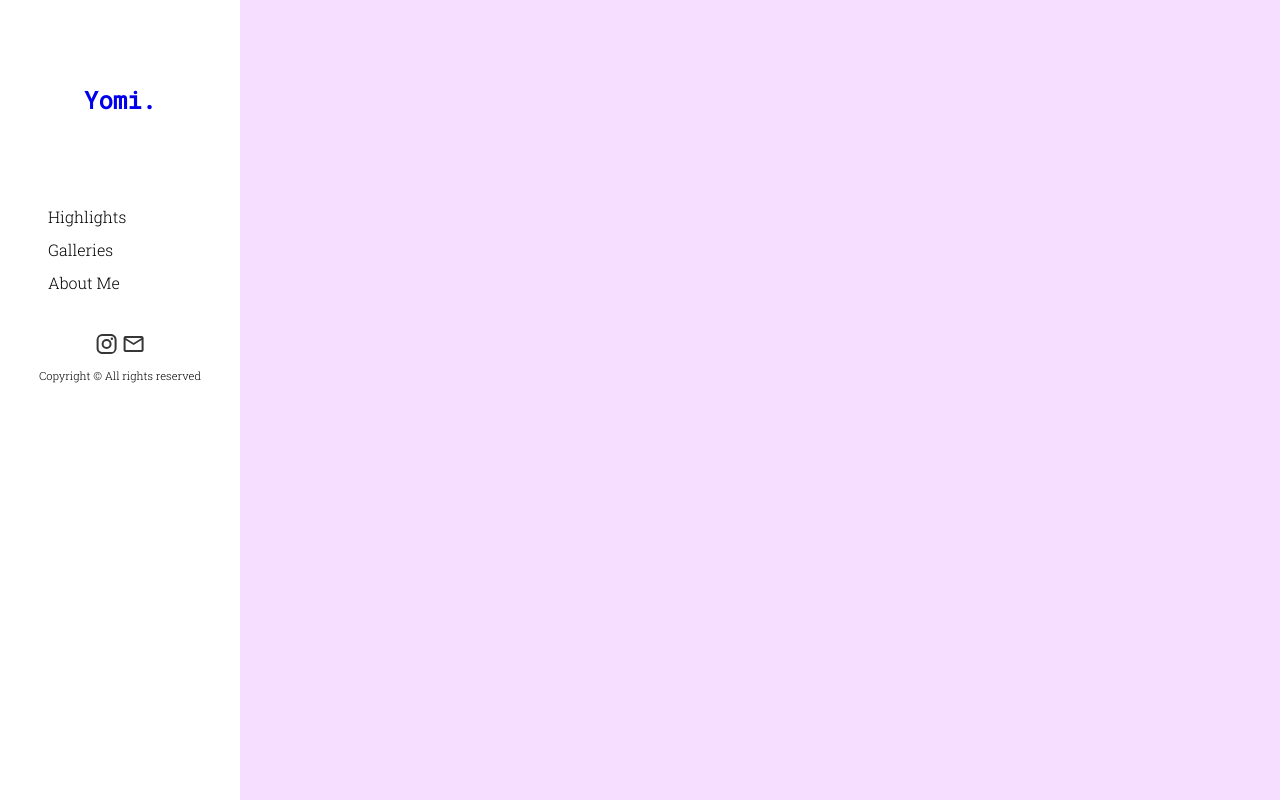
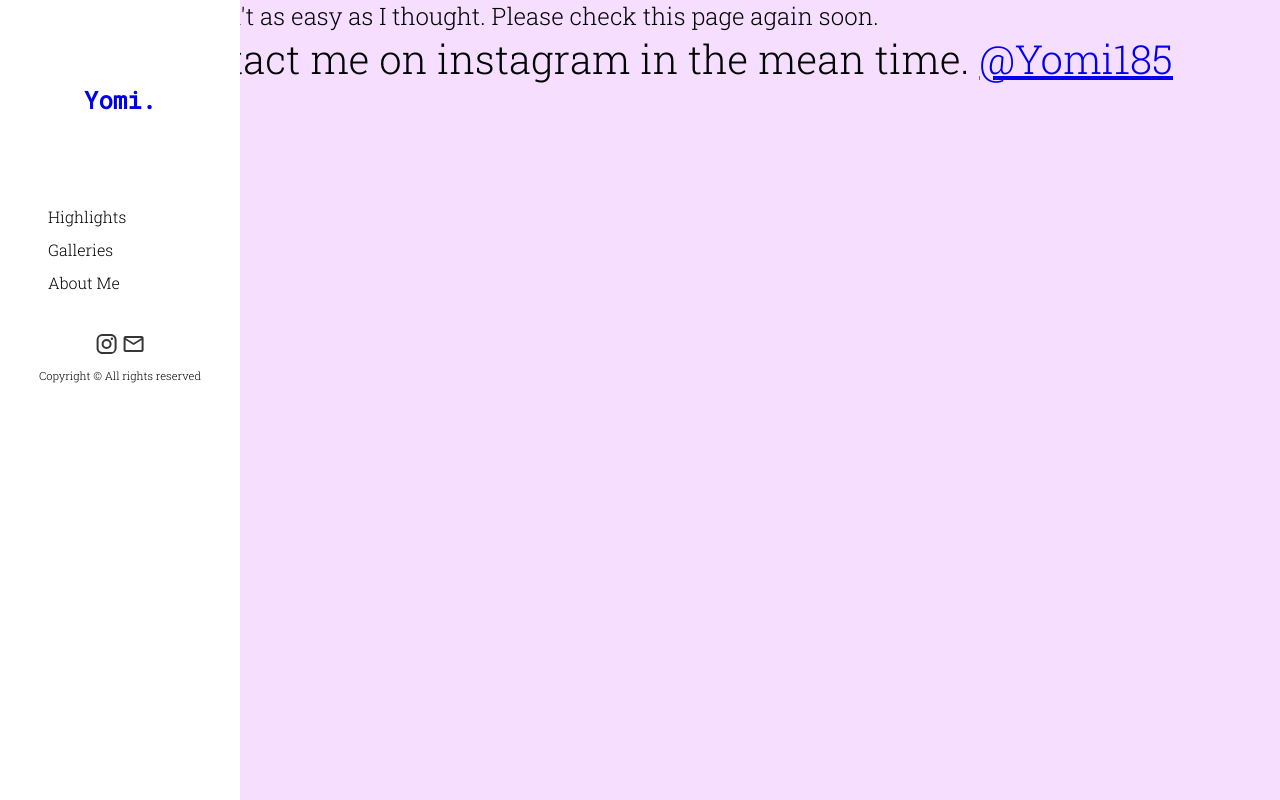
Before and after one commit to abayomi185/yomitosh-photo, a Next.js app: page /Contact in a window 1280 px wide. Built offline with nearby package versions, Linux system fonts and the light colour scheme.

Commit message:
Add some info to web pages

```diff
--- a/pages/About.js
+++ b/pages/About.js
@@ -15,7 +15,8 @@ export default function About() {
 
     return (
             <div>
-                <h1>This is About me &#128521;</h1>
+                {/* <h1>This is About me &#128521;</h1> */}
+                <h1>Hmm. This page is also under construction. Please check back soon.</h1>
             </div>
     )
 }
--- a/pages/Contact.js
+++ b/pages/Contact.js
@@ -16,7 +16,9 @@ export default function Contact() {
 
     return (
         <div>
-            <h1>079me</h1>
+            {/* <h1>079me</h1> */}
+            <h2>Web development isn't as easy as I thought. Please check this page again soon.</h2>
+            <h1>You can contact me on instagram in the mean time. <a href="instagram.com/yomi185">@Yomi185</a></h1>
         </div>
     )
 }
--- a/pages/Galleries.js
+++ b/pages/Galleries.js
@@ -18,7 +18,8 @@ export default function Galleries(props) {
     return (
         <AnimatePresence exitBeforeEnter>
             <div>
-                <h1>This is my domain!</h1>
+                {/* <h1>This is my domain!</h1> */}
+                <h1>I'm seems like I'm still developing this page. Please check again soon.</h1>
             </div>
         </AnimatePresence>
     )
```
